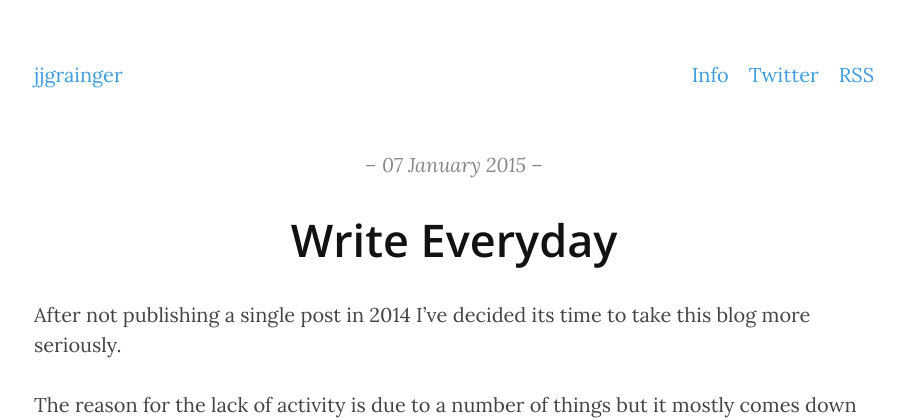
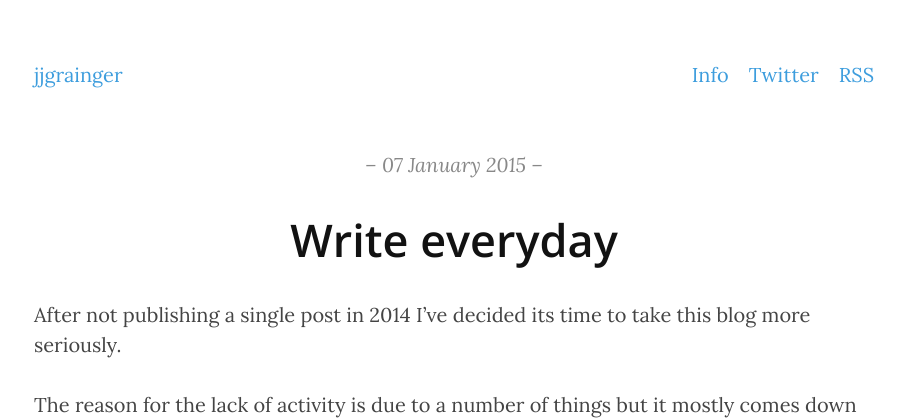
Before and after one commit to jjgrainger/jjgrainger, a Jekyll site: the page built from _posts/2015-01-07-write-everyday.md, in a window 1280 px wide. Shown: the top 420 px of the page, without its empty margins (186-1091 px from the left). Built offline with Jekyll 4.4.1, drawn with Linux system fonts in a browser that asks for light colours; comment, search, counter and statistics services are not loaded.

```diff
--- a/_posts/2015-01-07-write-everyday.md
+++ b/_posts/2015-01-07-write-everyday.md
@@ -1,5 +1,5 @@
 ---
-title: Write Everyday
+title: Write everyday
 date: 2015/01/07
 layout: post
 ---
```
Also changed, not shown: _posts/2013-07-15-easy-wordpress-custom-post-types.md (+1 -1 lines).
